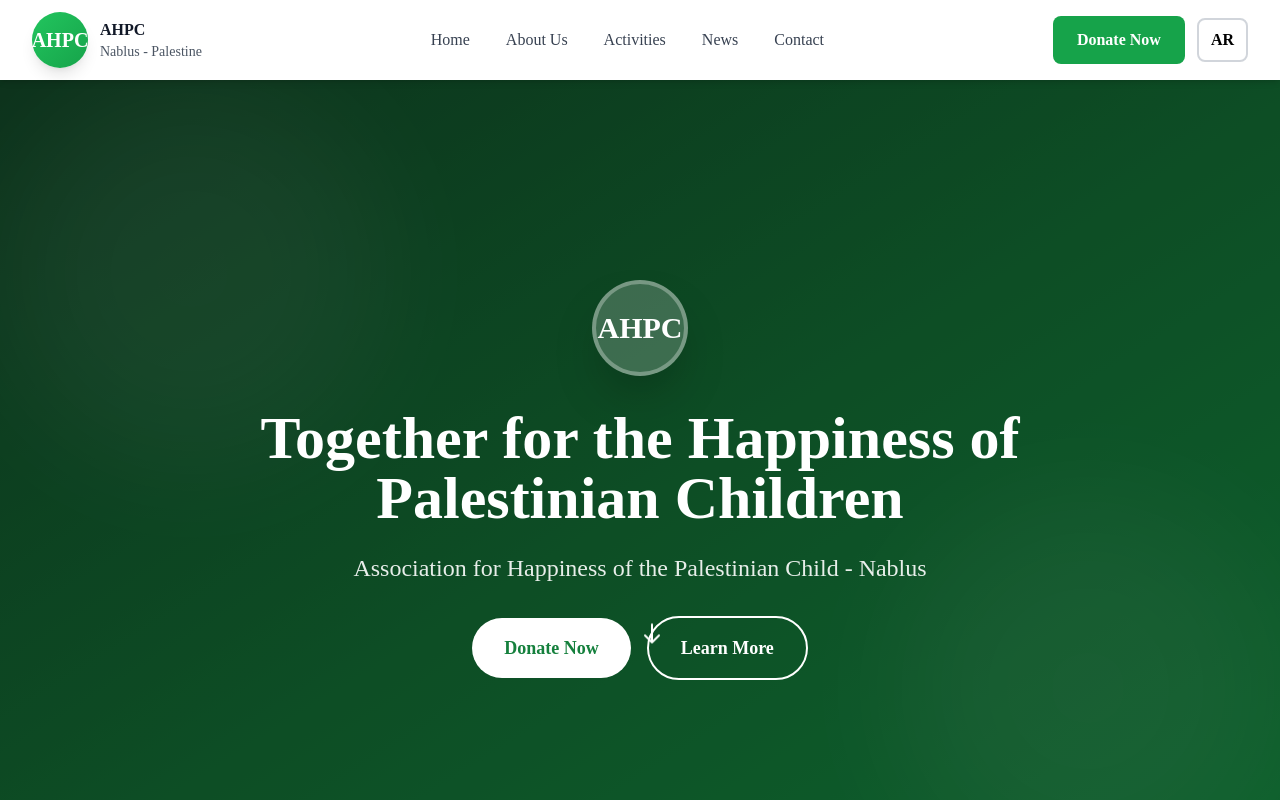
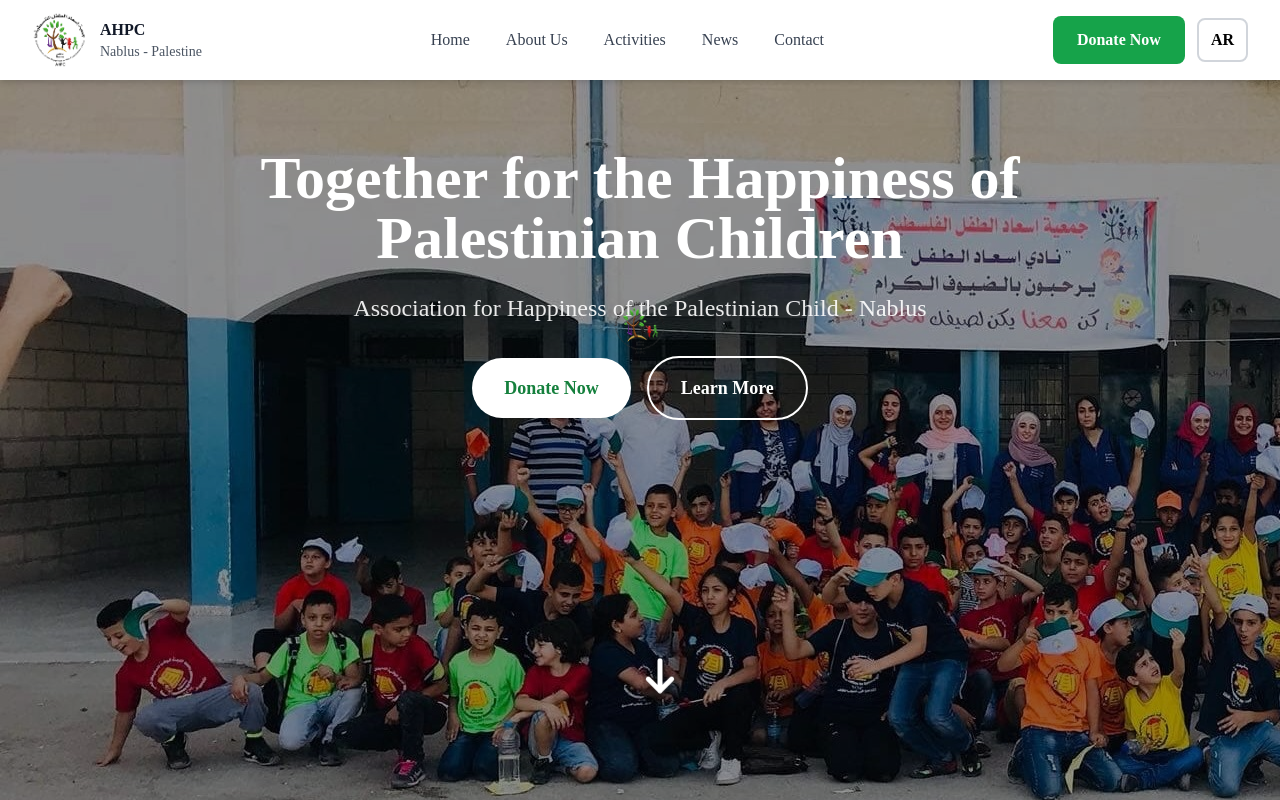
Before and after one commit to rayhan-shhadeh/AHCP-V3, a Next.js app in the folder ahpc-website/: page /en in a window 1280 px wide. Shown: the top 800 px of the page. Built offline with nearby package versions, Linux system fonts and the light colour scheme.

Commit message:
second commit-changes

```diff
--- a/ahpc-website/src/components/Footer.tsx
+++ b/ahpc-website/src/components/Footer.tsx
@@ -1,6 +1,6 @@
-import Link from 'next/link';
-import type { Locale } from '@/types/content';
-
+import Link from "next/link";
+import type { Locale } from "@/types/content";
+import Image from "next/image";
 interface FooterProps {
   locale: Locale;
   t: any;
@@ -23,15 +23,23 @@
           {/* About Section */}
           <div>
             <div className="flex items-center gap-3 mb-4">
-              <div className="w-12 h-12 rounded-full bg-gradient-to-br from-primary-500 to-primary-600 flex items-center justify-center shadow-lg">
-                <span className="text-white font-bold">AHPC</span>
+              <div className="w-14 h-14 flex items-center justify-center">
+                <Image
+                  src="/logo.png"
+                  alt={locale === "ar" ? "جمعية إسعاد الطفل الفلسطيني" : "AHPC"}
+                  width={56}
+                  height={56}
+                  priority
+                  className="object-contain"
+                />
               </div>
+
               <div>
                 <div className="font-bold text-lg">
-                  {locale === 'ar' ? 'جمعية إسعاد الطفل' : 'AHPC'}
+                  {locale === "ar" ? "جمعية إسعاد الطفل" : "AHPC"}
                 </div>
                 <div className="text-sm text-gray-400">
-                  {locale === 'ar' ? 'نابلس - فلسطين' : 'Nablus - Palestine'}
+                  {locale === "ar" ? "نابلس - فلسطين" : "Nablus - Palestine"}
                 </div>
               </div>
             </div>
@@ -62,19 +70,44 @@
             <h3 className="font-bold text-lg mb-4">{t.footer.contactUs}</h3>
             <div className="space-y-3 text-sm">
               <div className="flex items-start gap-2">
-                <svg className="w-5 h-5 text-primary-400 flex-shrink-0 mt-0.5" fill="none" stroke="currentColor" viewBox="0 0 24 24">
-                  <path strokeLinecap="round" strokeLinejoin="round" strokeWidth={2} d="M17.657 16.657L13.414 20.9a1.998 1.998 0 01-2.827 0l-4.244-4.243a8 8 0 1111.314 0z" />
-                  <path strokeLinecap="round" strokeLinejoin="round" strokeWidth={2} d="M15 11a3 3 0 11-6 0 3 3 0 016 0z" />
+                <svg
+                  className="w-5 h-5 text-primary-400 flex-shrink-0 mt-0.5"
+                  fill="none"
+                  stroke="currentColor"
+                  viewBox="0 0 24 24"
+                >
+                  <path
+                    strokeLinecap="round"
+                    strokeLinejoin="round"
+                    strokeWidth={2}
+                    d="M17.657 16.657L13.414 20.9a1.998 1.998 0 01-2.827 0l-4.244-4.243a8 8 0 1111.314 0z"
+                  />
+                  <path
+                    strokeLinecap="round"
+                    strokeLinejoin="round"
+                    strokeWidth={2}
+                    d="M15 11a3 3 0 11-6 0 3 3 0 016 0z"
+                  />
                 </svg>
                 <span className="text-gray-300">
-                  {locale === 'ar'
-                    ? 'مخيم عسكر القديم - بجانب مدرسة قرطبة الثانوية للبنات، نابلس'
-                    : 'Old Askar Camp - Next to Qurtuba Secondary School for Girls, Nablus'}
+                  {locale === "ar"
+                    ? "مخيم عسكر القديم - بجانب مدرسة قرطبة الثانوية للبنات، نابلس"
+                    : "Old Askar Camp - Next to Qurtuba Secondary School for Girls, Nablus"}
                 </span>
               </div>
               <div className="flex items-center gap-2">
-                <svg className="w-5 h-5 text-primary-400 flex-shrink-0" fill="none" stroke="currentColor" viewBox="0 0 24 24">
-                  <path strokeLinecap="round" strokeLinejoin="round" strokeWidth={2} d="M3 5a2 2 0 012-2h3.28a1 1 0 01.948.684l1.498 4.493a1 1 0 01-.502 1.21l-2.257 1.13a11.042 11.042 0 005.516 5.516l1.13-2.257a1 1 0 011.21-.502l4.493 1.498a1 1 0 01.684.949V19a2 2 0 01-2 2h-1C9.716 21 3 14.284 3 6V5z" />
+                <svg
+                  className="w-5 h-5 text-primary-400 flex-shrink-0"
+                  fill="none"
+                  stroke="currentColor"
+                  viewBox="0 0 24 24"
+                >
+                  <path
+                    strokeLinecap="round"
+                    strokeLinejoin="round"
+                    strokeWidth={2}
+                    d="M3 5a2 2 0 012-2h3.28a1 1 0 01.948.684l1.498 4.493a1 1 0 01-.502 1.21l-2.257 1.13a11.042 11.042 0 005.516 5.516l1.13-2.257a1 1 0 011.21-.502l4.493 1.498a1 1 0 01.684.949V19a2 2 0 01-2 2h-1C9.716 21 3 14.284 3 6V5z"
+                  />
                 </svg>
                 <div className="text-gray-300">
                   <div>+970 599 116 582</div>
@@ -82,16 +115,33 @@
                 </div>
               </div>
               <div className="flex items-center gap-2">
-                <svg className="w-5 h-5 text-primary-400 flex-shrink-0" fill="none" stroke="currentColor" viewBox="0 0 24 24">
-                  <path strokeLinecap="round" strokeLinejoin="round" strokeWidth={2} d="M3 8l7.89 5.26a2 2 0 002.22 0L21 8M5 19h14a2 2 0 002-2V7a2 2 0 00-2-2H5a2 2 0 00-2 2v10a2 2 0 002 2z" />
+                <svg
+                  className="w-5 h-5 text-primary-400 flex-shrink-0"
+                  fill="none"
+                  stroke="currentColor"
+                  viewBox="0 0 24 24"
+                >
+                  <path
+                    strokeLinecap="round"
+                    strokeLinejoin="round"
+                    strokeWidth={2}
+                    d="M3 8l7.89 5.26a2 2 0 002.22 0L21 8M5 19h14a2 2 0 002-2V7a2 2 0 00-2-2H5a2 2 0 00-2 2v10a2 2 0 002 2z"
+                  />
                 </svg>
-                <a href="mailto:isaadtefelfalastini@gmail.com" className="text-gray-300 hover:text-primary-400 transition-colors">
+                <a
+                  href="mailto:isaadtefelfalastini@gmail.com"
+                  className="text-gray-300 hover:text-primary-400 transition-colors"
+                >
                   isaadtefelfalastini@gmail.com
                 </a>
               </div>
               <div className="flex items-center gap-2">
-                <svg className="w-5 h-5 text-primary-400 flex-shrink-0" fill="currentColor" viewBox="0 0 24 24">
-                  <path d="M24 12.073c0-6.627-5.373-12-12-12s-12 5.373-12 12c0 5.99 4.388 10.954 10.125 11.854v-8.385H7.078v-3.47h3.047V9.43c0-3.007 1.792-4.669 4.533-4.669 1.312 0 2.686.235 2.686.235v2.953H15.83c-1.491 0-1.956.925-1.956 1.874v2.25h3.328l-.532 3.47h-2.796v8.385C19.612 23.027 24 18.062 24 12.073z"/>
+                <svg
+                  className="w-5 h-5 text-primary-400 flex-shrink-0"
+                  fill="currentColor"
+                  viewBox="0 0 24 24"
+                >
+                  <path d="M24 12.073c0-6.627-5.373-12-12-12s-12 5.373-12 12c0 5.99 4.388 10.954 10.125 11.854v-8.385H7.078v-3.47h3.047V9.43c0-3.007 1.792-4.669 4.533-4.669 1.312 0 2.686.235 2.686.235v2.953H15.83c-1.491 0-1.956.925-1.956 1.874v2.25h3.328l-.532 3.47h-2.796v8.385C19.612 23.027 24 18.062 24 12.073z" />
                 </svg>
                 <a
                   href="https://facebook.com/share/1Agb8p5Xji"
--- a/ahpc-website/src/components/Header.tsx
+++ b/ahpc-website/src/components/Header.tsx
@@ -1,8 +1,9 @@
-'use client';
+"use client";
 
-import Link from 'next/link';
-import { useState } from 'react';
-import type { Locale } from '@/types/content';
+import Link from "next/link";
+import Image from "next/image";
+import { useState } from "react";
+import type { Locale } from "@/types/content";
 
 interface HeaderProps {
   locale: Locale;
@@ -11,7 +12,7 @@
 
 export default function Header({ locale, t }: HeaderProps) {
   const [isMenuOpen, setIsMenuOpen] = useState(false);
-  const otherLocale: Locale = locale === 'ar' ? 'en' : 'ar';
+  const otherLocale: Locale = locale === "ar" ? "en" : "ar";
 
   const navigation = [
     { name: t.common.home, href: `/${locale}` },
@@ -27,15 +28,25 @@
         <div className="flex items-center justify-between h-20">
           {/* Logo */}
           <Link href={`/${locale}`} className="flex items-center gap-3 group">
-            <div className="w-14 h-14 rounded-full bg-gradient-to-br from-primary-500 to-primary-600 flex items-center justify-center shadow-lg group-hover:shadow-xl transition-shadow">
-              <span className="text-white font-bold text-xl">AHPC</span>
+            <div className="w-14 h-14 flex items-center justify-center">
+              <Image
+                src="/logo.png"
+                alt={locale === "ar" ? "جمعية إسعاد الطفل الفلسطيني" : "AHPC"}
+                width={56}
+                height={56}
+                priority
+                className="object-contain"
+              />
             </div>
+
             <div className="hidden md:block">
-              <div className={`font-bold text-gray-900 ${locale === 'ar' ? 'text-right' : 'text-left'}`}>
-                {locale === 'ar' ? 'جمعية إسعاد الطفل الفلسطيني' : 'AHPC'}
+              <div
+                className={`font-bold text-gray-900 ${locale === "ar" ? "text-right" : "text-left"}`}
+              >
+                {locale === "ar" ? "جمعية إسعاد الطفل الفلسطيني" : "AHPC"}
               </div>
               <div className="text-sm text-gray-600">
-                {locale === 'ar' ? 'نابلس - فلسطين' : 'Nablus - Palestine'}
+                {locale === "ar" ? "نابلس - فلسطين" : "Nablus - Palestine"}
               </div>
             </div>
           </Link>
--- a/ahpc-website/src/components/Hero.tsx
+++ b/ahpc-website/src/components/Hero.tsx
@@ -1,8 +1,8 @@
-'use client';
+"use client";
 
-import Link from 'next/link';
-import type { Locale } from '@/types/content';
-
+import Link from "next/link";
+import type { Locale } from "@/types/content";
+import Image from "next/image";
 interface HeroProps {
   locale: Locale;
   t: any;
@@ -12,23 +12,23 @@
   return (
     <section className="relative h-screen min-h-[600px] flex items-center justify-center overflow-hidden">
       {/* Background Video - Optional */}
-      {/* Uncomment when video is available */}
-      {/* <video
-        autoPlay
-        muted
-        loop
-        playsInline
-        className="absolute inset-0 w-full h-full object-cover"
-      >
-        <source src="/videos/hero-video.mp4" type="video/mp4" />
-      </video> */}
+      {/* Image Background */}
+      <Image
+        src="/images/hero-background.jpg"
+        alt="Hero Background"
+        fill
+        className="object-cover object-center"
+        priority
+      />
 
       {/* Fallback Background with Gradient Overlay */}
       <div className="absolute inset-0 bg-gradient-to-br from-primary-900 via-primary-700 to-primary-600">
         {/* Animated background pattern */}
-        <div className="absolute inset-0 opacity-10">
-          <div className="absolute top-0 left-0 w-96 h-96 bg-white rounded-full mix-blend-overlay filter blur-3xl animate-pulse"></div>
-          <div className="absolute bottom-0 right-0 w-96 h-96 bg-white rounded-full mix-blend-overlay filter blur-3xl animate-pulse animation-delay-2000"></div>
+        <div className="absolute inset-0 opacity-50 animate-fadeIn">
+          {/* <div className="absolute top-0 left-0 w-96 h-96 bg-white rounded-full mix-blend-overlay filter blur-3xl animate-pulse"></div>
+          <div className="absolute bottom-0 right-0 w-96 h-96 bg-white rounded-full mix-blend-overlay filter blur-3xl animate-pulse animation-delay-2000"></div> */}
+          {/* Background Image*/}
+          <div className="absolute inset-0 bg-[url('/images/hero-background.jpg')] bg-repeat opacity-20 animate-fadeIn " />
         </div>
       </div>
 
@@ -40,23 +40,30 @@
         <div className="max-w-4xl mx-auto animate-fadeIn">
           {/* Logo */}
           <div className="mb-8 flex justify-center">
-            <div className="w-24 h-24 rounded-full bg-white/20 backdrop-blur-sm flex items-center justify-center shadow-2xl border-4 border-white/30">
-              <span className="text-white font-bold text-3xl">AHPC</span>
+            <div className="w-14 h-14 flex items-center justify-center">
+              <Image
+                src="/logo.png"
+                alt={locale === "ar" ? "جمعية إسعاد الطفل الفلسطيني" : "AHPC"}
+                width={56}
+                height={56}
+                priority
+                className="object-contain"
+              />
             </div>
           </div>
 
           {/* Title */}
-          <h1 className="text-4xl md:text-6xl font-bold mb-6 leading-tight">
+          <h1 className="text-4xl md:text-6xl font-bold mb-6 leading-tight -translate-y-60">
             {t.home.hero.title}
           </h1>
 
           {/* Subtitle */}
-          <p className="text-xl md:text-2xl mb-8 text-white/90 font-light">
+          <p className="text-xl md:text-2xl mb-8 text-white/90 font-light -translate-y-60">
             {t.home.hero.subtitle}
           </p>
 
           {/* CTA Buttons */}
-          <div className="flex flex-col sm:flex-row gap-4 justify-center items-center">
+          <div className="flex flex-col sm:flex-row gap-4 justify-center items-center -translate-y-60">
             <Link
               href={`/${locale}/donate`}
               className="bg-white text-primary-700 px-8 py-4 rounded-full font-bold text-lg hover:bg-primary-50 transition-all hover:shadow-2xl hover:scale-105 active:scale-95"
@@ -73,13 +80,13 @@
         </div>
 
         {/* Scroll Indicator */}
-        <div className="absolute bottom-8 left-1/2 transform -translate-x-1/2 animate-bounce">
+        <div className="absolute bottom-50 left-1/2 transform -translate-x-1/2 translate-y-[150px] animate-bounce">
           <svg
-            className="w-6 h-6 text-white"
+            className="w-10 h-10 text-white"
             fill="none"
             strokeLinecap="round"
             strokeLinejoin="round"
-            strokeWidth="2"
+            strokeWidth="3"
             viewBox="0 0 24 24"
             stroke="currentColor"
           >
@@ -90,3 +97,110 @@
     </section>
   );
 }
+//--------------------------------------------------------------------------------------------
+// "use client";
+
+// import { useEffect, useState } from "react";
+// import Link from "next/link";
+// import type { Locale } from "@/types/content";
+// import Image from "next/image";
+
+// interface HeroProps {
+//   locale: Locale;
+//   t: any;
+// }
+
+// export default function Hero({ locale, t }: HeroProps) {
+//   const [mounted, setMounted] = useState(false);
+
+//   useEffect(() => {
+//     setMounted(true);
+//   }, []);
+
+//   return (
+//     <section className="relative h-screen min-h-[600px] flex items-center justify-center overflow-hidden">
+//       {/* Background Video (client-only to avoid hydration error) */}
+//       {mounted && (
+//         <video
+//           autoPlay
+//           muted
+//           loop
+//           playsInline
+//           preload="auto"
+//           poster="/images/hero-poster.jpg"
+//           className="absolute inset-0 w-full h-full object-cover"
+//         >
+//           <source src="/videos/hero-video.mp4" type="video/mp4" />
+//         </video>
+//       )}
+
+//       {/* Fallback Background */}
+//       <div className="absolute inset-0 bg-gradient-to-br from-primary-900 via-primary-700 to-primary-600">
+//         <div className="absolute inset-0 opacity-10">
+//           <div className="absolute top-0 left-0 w-96 h-96 bg-white rounded-full mix-blend-overlay blur-3xl animate-pulse" />
+//           <div className="absolute bottom-0 right-0 w-96 h-96 bg-white rounded-full mix-blend-overlay blur-3xl animate-pulse animation-delay-2000" />
+//         </div>
+//       </div>
+
+//       {/* Overlay */}
+//       <div className="absolute inset-0 bg-black/40" />
+
+//       {/* Content */}
+//       <div className="relative z-10 container-custom text-center text-white px-4">
+//         <div className="max-w-4xl mx-auto animate-fadeIn">
+//           <div className="mb-8 flex justify-center">
+//             {/* <div className="w-24 h-24 rounded-full bg-white/20 backdrop-blur-sm flex items-center justify-center shadow-2xl border-4 border-white/30">
+//               <span className="text-white font-bold text-3xl">AHPC</span>
+//             </div> */}
+//             <div className="w-14 h-14 flex items-center justify-center">
+//               <Image
+//                 src="/logo.png"
+//                 alt={locale === "ar" ? "جمعية إسعاد الطفل الفلسطيني" : "AHPC"}
+//                 width={56}
+//                 height={56}
+//                 priority
+//                 className="object-contain"
+//               />
+//             </div>
+//           </div>
+
+//           <h1 className="text-4xl md:text-6xl font-bold mb-6 leading-tight">
+//             {t.home.hero.title}
+//           </h1>
+
+//           <p className="text-xl md:text-2xl mb-8 text-white/90 font-light">
+//             {t.home.hero.subtitle}
+//           </p>
+
+//           <div className="flex flex-col sm:flex-row gap-4 justify-center items-center">
+//             <Link
+//               href={`/${locale}/donate`}
+//               className="bg-white text-primary-700 px-8 py-4 rounded-full font-bold text-lg hover:bg-primary-50 transition-all hover:shadow-2xl hover:scale-105 active:scale-95"
+//             >
+//               {t.common.donate}
+//             </Link>
+
+//             <Link
+//               href={`/${locale}/about`}
+//               className="border-2 border-white text-white px-8 py-4 rounded-full font-bold text-lg hover:bg-white hover:text-primary-700 transition-all hover:shadow-2xl hover:scale-105 active:scale-95"
+//             >
+//               {t.common.learnMore}
+//             </Link>
+//           </div>
+//         </div>
+
+//         <div className="absolute bottom-8 left-1/2 -translate-x-1/2 animate-bounce">
+//           <svg
+//             className="w-6 h-6 text-white"
+//             fill="none"
+//             stroke="currentColor"
+//             strokeWidth="2"
+//             viewBox="0 0 24 24"
+//           >
+//             <path d="M19 14l-7 7-7-7M12 21V3" />
+//           </svg>
+//         </div>
+//       </div>
+//     </section>
+//   );
+// }
--- a/ahpc-website/src/messages/ar.json
+++ b/ahpc-website/src/messages/ar.json
@@ -24,7 +24,7 @@
       "title": "تأثيرنا",
       "stats": {
         "children": "+ طفل مستفيد",
-        "programs": "+ برنامج فعال",
+        "programs": "+ أنشطة وبرامج",
         "volunteers": "+ متطوع",
         "years": "+ سنوات من العطاء"
       }
--- a/ahpc-website/src/messages/en.json
+++ b/ahpc-website/src/messages/en.json
@@ -24,7 +24,7 @@
       "title": "Our Impact",
       "stats": {
         "children": "+ Children Served",
-        "programs": "+ Active Programs",
+        "programs": "+ Activities and Programs",
         "volunteers": "+ Volunteers",
         "years": "+ Years of Service"
       }
```
Also changed, not shown: ahpc-website/src/app/[locale]/page.tsx (+44 -20 lines), ahpc-website/public/images/hero-background.jpg (renamed from ahpc-website/public/hero-background.jpg).
